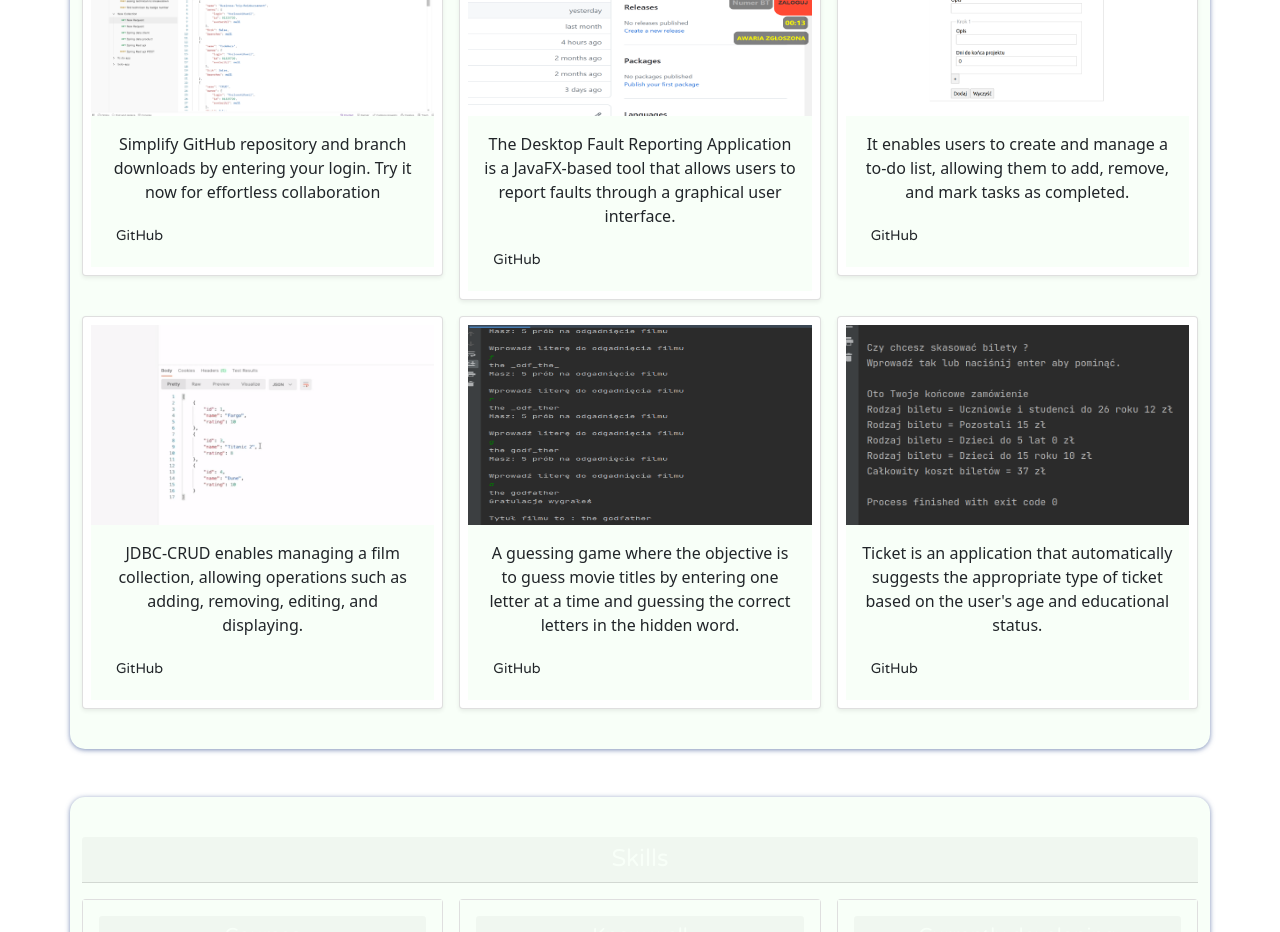
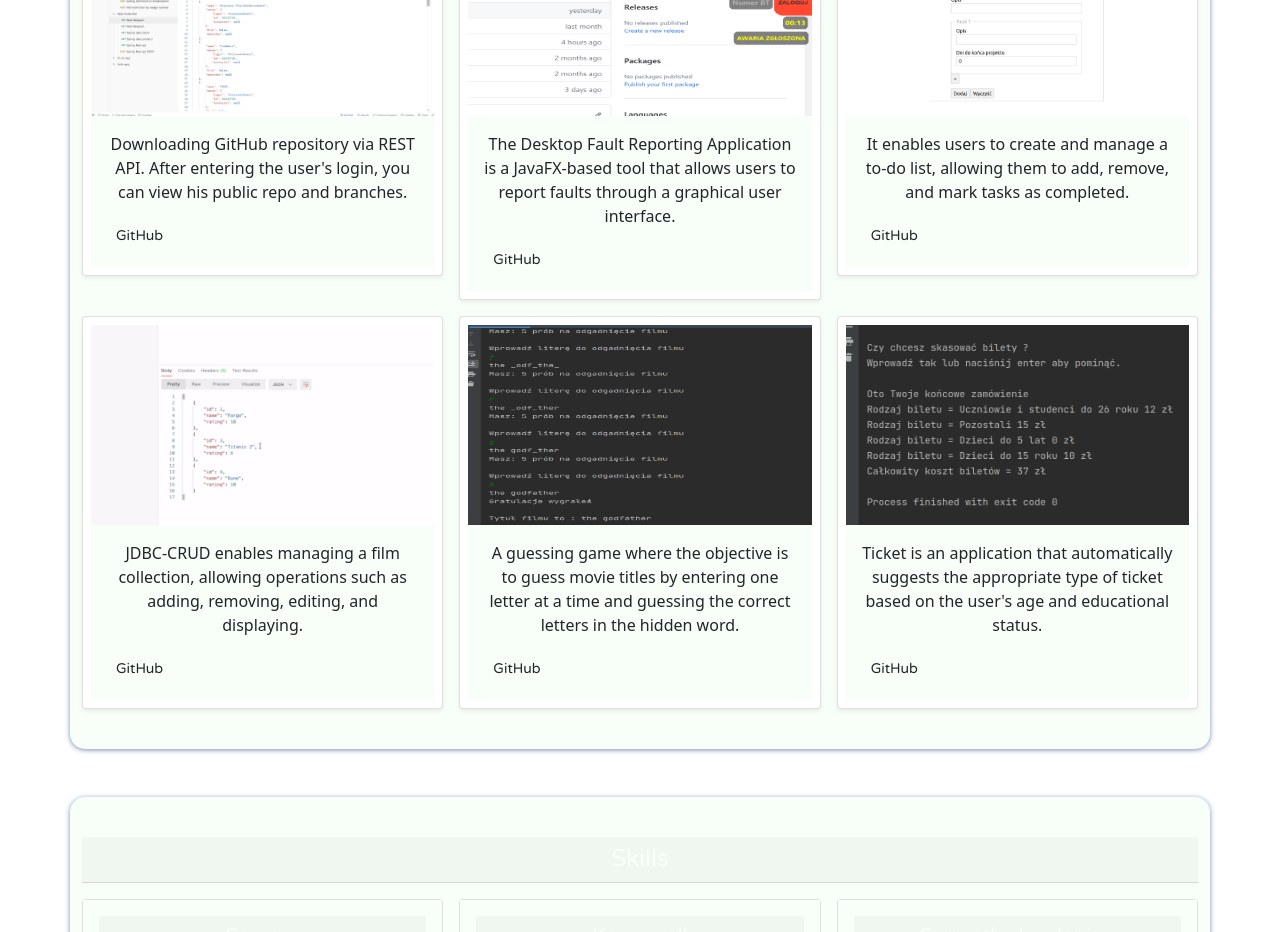
Before and after one commit to KozlowskiKamil/kozlowskiKamil.github.io, a website built with Parcel: page english.html in a window 1280 px wide. Shown: the part 1800-2732 px from the top of the page. Built offline with nearby package versions, Linux system fonts and the light colour scheme.

```diff
--- a/english.html
+++ b/english.html
@@ -180,7 +180,8 @@
                   allowfullscreen></iframe>
           <div class="card-body background-style">
             <p class="card-text">
-              A fault management server with Firebase-based notification functionality, monitors failures and FPY in real-time.
+              A fault management server with Firebase-based notification functionality, monitors failures and FPY in
+              real-time.
             </p>
             <div class="d-flex justify-content-between align-items-center">
               <a
@@ -306,7 +307,8 @@
           />
           <div class="card-body background-style">
             <p class="card-text">
-              Simplify GitHub repository and branch downloads by entering your login. Try it now for effortless collaboration
+              Downloading GitHub repository via REST API. After entering the user's login, you can view his public repo
+              and branches.
             </p>
             <div class="d-flex justify-content-between align-items-center">
               <a
@@ -333,7 +335,8 @@
           />
           <div class="card-body background-style">
             <p class="card-text">
-              The Desktop Fault Reporting Application is a JavaFX-based tool that allows users to report faults through a graphical user interface.
+              The Desktop Fault Reporting Application is a JavaFX-based tool that allows users to report faults through
+              a graphical user interface.
             </p>
             <div class="d-flex justify-content-between align-items-center">
               <a
@@ -445,7 +448,8 @@
           />
           <div class="card-body background-style">
             <p class="card-text">
-              Ticket is an application that automatically suggests the appropriate type of ticket based on the user's age and educational status.
+              Ticket is an application that automatically suggests the appropriate type of ticket based on the user's
+              age and educational status.
             </p>
             <div class="d-flex justify-content-between align-items-center">
               <a
@@ -465,7 +469,6 @@
   </div>
 </div>
 <!-- End #portfolio-->
-
 
 
 <!-- Competence section -->
```
Also changed, not shown: index.html (+1 -1 lines).
